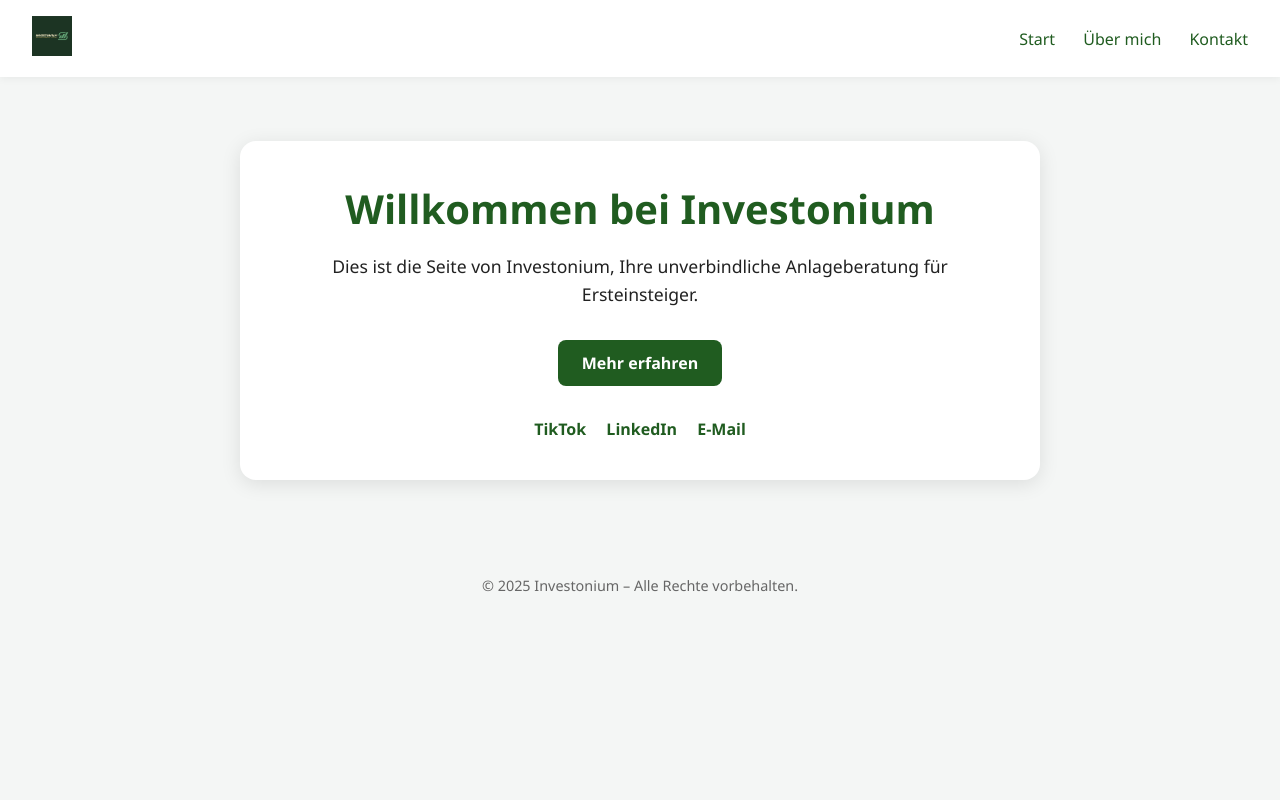
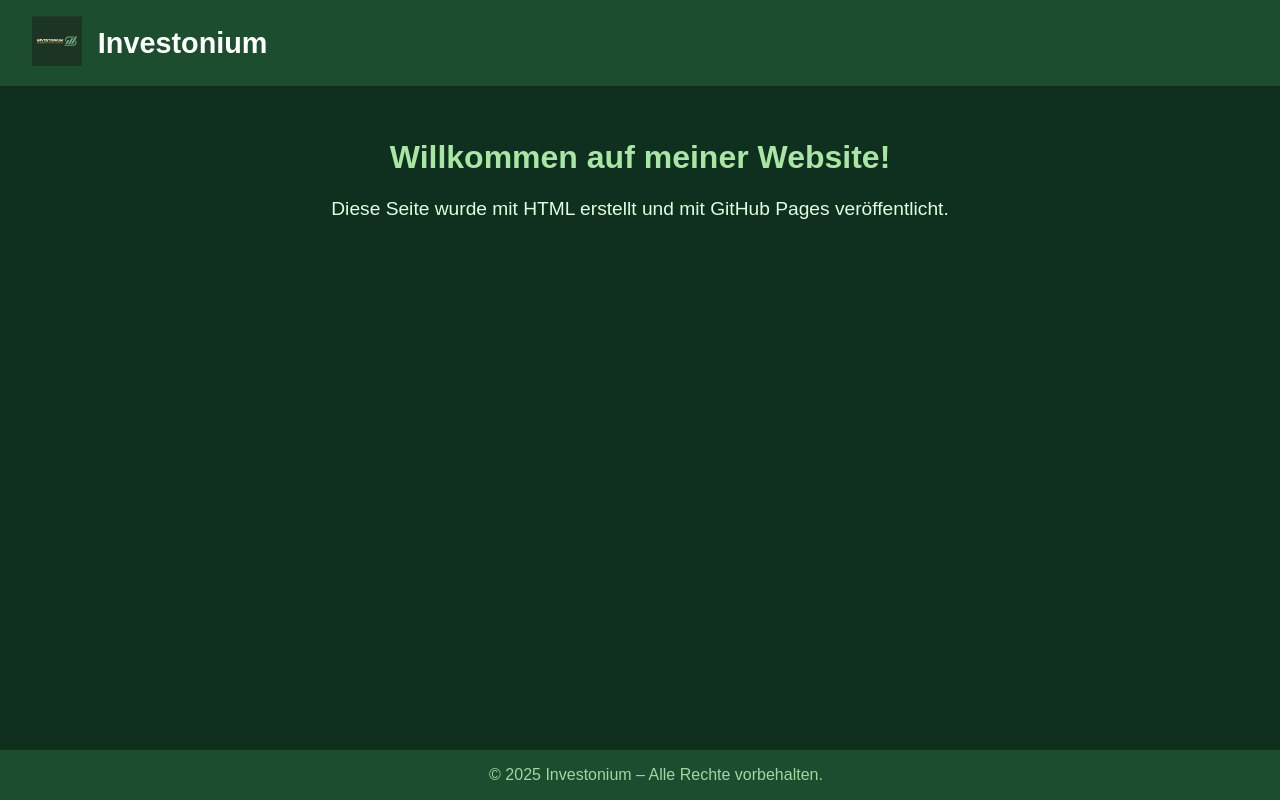
Before and after one commit to investonium/investonium-site, a plain HTML site: page index.html in a window 1280 px wide. Drawn offline with Linux system fonts and the light colour scheme.

Commit message:
index.html

```diff
--- a/index.html
+++ b/index.html
@@ -1,153 +1,74 @@
 <!DOCTYPE html>
 <html lang="de">
 <head>
-  <meta charset="UTF-8">
+  <meta charset="UTF-8" />
+  <meta name="viewport" content="width=device-width, initial-scale=1.0" />
   <title>Investonium</title>
-  <meta name="viewport" content="width=device-width, initial-scale=1.0">
   <style>
-    :root {
-      --primary-color: #205c20;
-      --primary-dark: #174417;
-      --bg-color: #f4f6f5;
-      --text-color: #222;
-    }
-
-    * {
-      box-sizing: border-box;
+    body {
       margin: 0;
-      padding: 0;
-    }
-
-    body {
-      font-family: "Segoe UI", Tahoma, Geneva, Verdana, sans-serif;
-      background: var(--bg-color);
-      color: var(--text-color);
-      min-height: 100vh;
+      font-family: Arial, sans-serif;
+      background-color: #0f2f1f; /* dunkelgrüner Hintergrund */
+      color: #ffffff;
     }
 
     header {
-      background: white;
+      background-color: #1b4d2e; /* etwas heller als Hintergrund */
       display: flex;
-      justify-content: space-between;
       align-items: center;
       padding: 1rem 2rem;
-      box-shadow: 0 2px 8px rgba(0, 0, 0, 0.05);
-      position: sticky;
-      top: 0;
-      z-index: 1000;
     }
 
     .logo img {
-      height: 40px;
-      width: auto;
+      height: 50px;
+      margin-right: 1rem;
     }
 
-    nav a {
-      margin-left: 1.5rem;
-      text-decoration: none;
-      color: var(--primary-color);
-      font-weight: 500;
-      transition: color 0.2s;
+    .title {
+      font-size: 1.8rem;
+      font-weight: bold;
     }
 
-    nav a:hover {
-      color: var(--primary-dark);
-    }
-
-    .container {
-      max-width: 800px;
-      margin: 4rem auto;
-      background: white;
-      padding: 2.5rem;
-      border-radius: 16px;
-      box-shadow: 0 4px 20px rgba(0, 0, 0, 0.1);
+    main {
+      padding: 2rem;
       text-align: center;
     }
 
     h1 {
-      font-size: 2.5rem;
-      color: var(--primary-color);
-      margin-bottom: 1rem;
+      color: #a8e6a3; /* hellgrün für Kontrast */
     }
 
     p {
-      font-size: 1.1rem;
-      line-height: 1.6;
-      margin-bottom: 2rem;
-    }
-
-    .button {
-      display: inline-block;
-      background-color: var(--primary-color);
-      color: white;
-      padding: 0.75rem 1.5rem;
-      border-radius: 8px;
-      text-decoration: none;
-      font-weight: bold;
-      transition: background-color 0.3s;
-    }
-
-    .button:hover {
-      background-color: var(--primary-dark);
-    }
-
-    .socials {
-      margin-top: 2rem;
-    }
-
-    .socials a {
-      margin: 0 0.5rem;
-      text-decoration: none;
-      color: var(--primary-color);
-      font-weight: bold;
+      font-size: 1.2rem;
+      color: #e0ffe0;
     }
 
     footer {
       text-align: center;
-      padding: 2rem 1rem;
-      font-size: 0.9rem;
-      color: #666;
-    }
-
-    @media (max-width: 600px) {
-      nav a {
-        margin-left: 1rem;
-        font-size: 0.95rem;
-      }
+      padding: 1rem;
+      background-color: #1b4d2e;
+      color: #a0d8a0;
+      position: fixed;
+      bottom: 0;
+      width: 100%;
     }
   </style>
 </head>
 <body>
-
   <header>
     <a href="#" class="logo">
       <img src="logo.png" alt="Investonium Logo">
     </a>
-    <nav>
-      <a href="#">Start</a>
-      <a href="#">Über mich</a>
-      <a href="#">Kontakt</a>
-    </nav>
+    <div class="title">Investonium</div>
   </header>
 
-  <main class="container">
-    <h1>Willkommen bei Investonium</h1>
-    <p>Dies ist die Seite von Investonium, Ihre unverbindliche Anlageberatung für Ersteinsteiger.
-    </p>
-    <a href="#" class="button">Mehr erfahren</a>
-
-    <div class="socials">
-      <a href="
-https://www.tiktok.com/@lnvestonium
-" target="_blank">TikTok</a>
-      <a href="www.linkedin.com/in/investonium-anlageberatung-ab74a0366" target="_blank">LinkedIn</a>
-      <a href="mailto:investonium.sha@gmail.com">E-Mail</a>
-    </div>
+  <main>
+    <h1>Willkommen auf meiner Website!</h1>
+    <p>Diese Seite wurde mit HTML erstellt und mit GitHub Pages veröffentlicht.</p>
   </main>
 
   <footer>
     &copy; 2025 Investonium – Alle Rechte vorbehalten.
   </footer>
-
 </body>
 </html>
```
